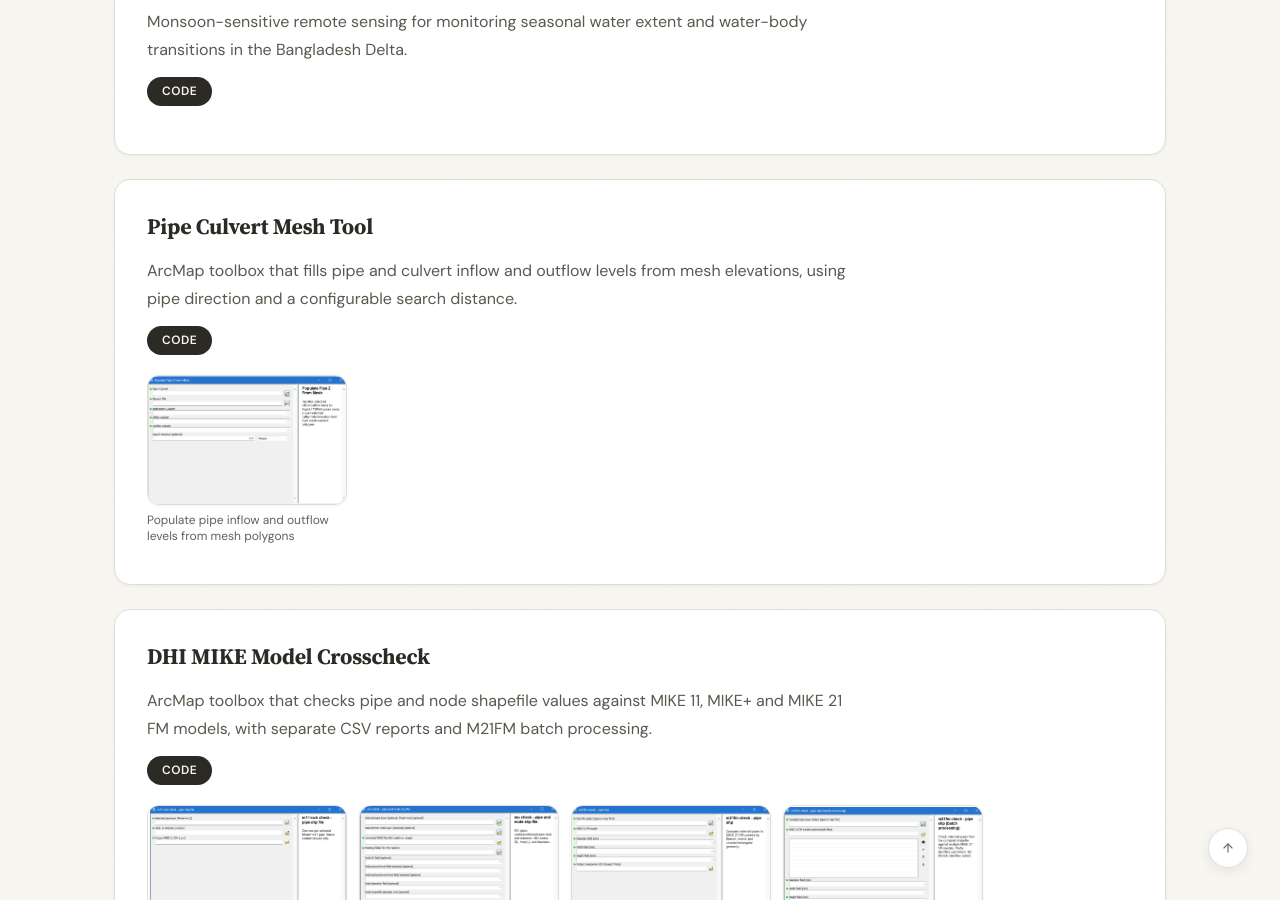
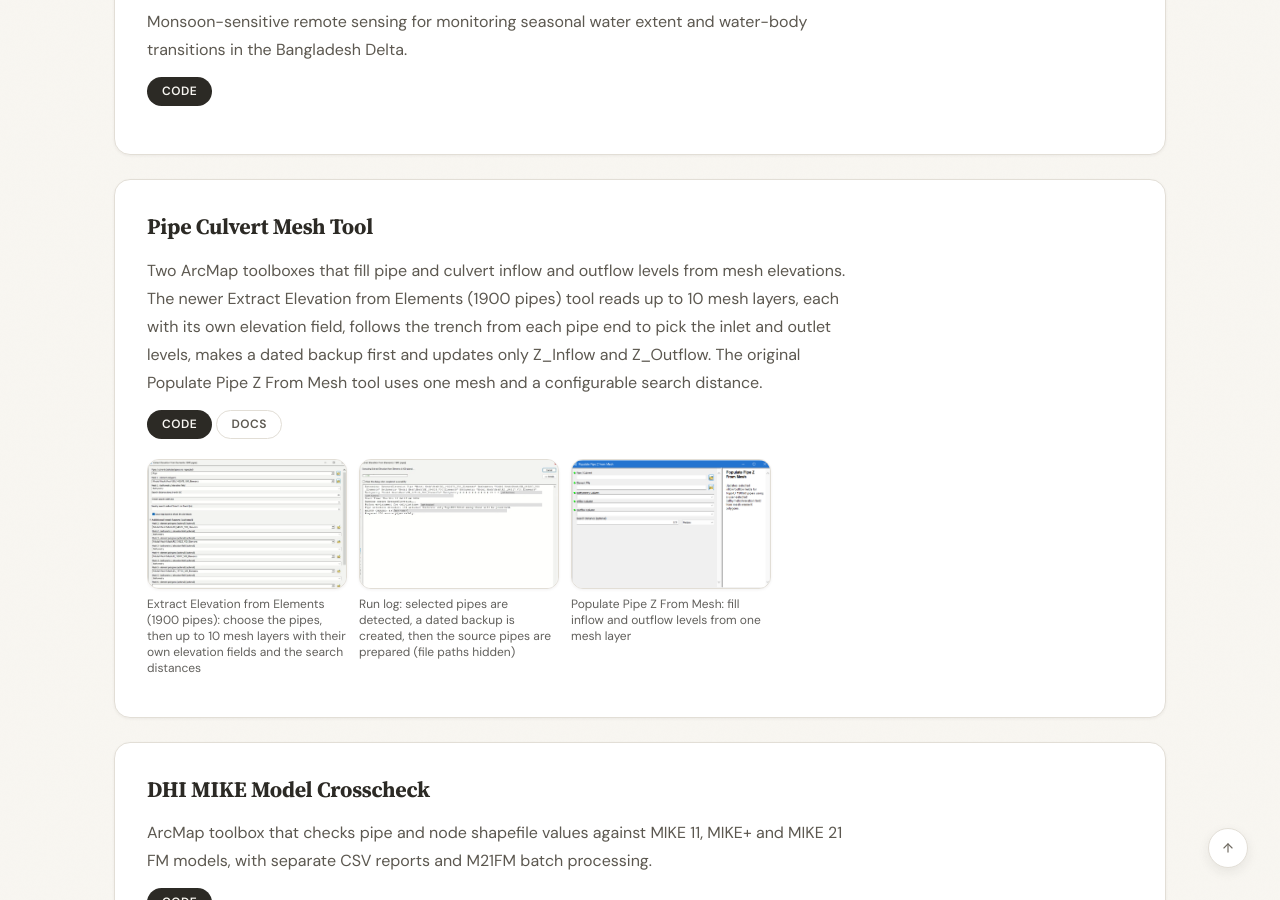
Before and after one commit to Bipul-roy-AI/Bipul-roy-AI.github.io, a Jekyll site: the page built from _pages/projects.md, in a window 1280 px wide and 900 px high, scrolled down 3721 px. Built offline with Jekyll 4.4.1, drawn with Linux system fonts in a browser that asks for light colours.

Commit message:
Projects: add Extract Elevation (1900 pipes) tool and screenshots
Co-Authored-By: Claude Sonnet 5.5 <noreply@anthropic.com>
Claude-Session: https://claude.ai/code/session_01V9QHTnW9PBt9KmPx5kj9Eg

```diff
--- a/_data/projects.yml
+++ b/_data/projects.yml
@@ -70,10 +70,15 @@
   description: "Monsoon-sensitive remote sensing for monitoring seasonal water extent and water-body transitions in the Bangladesh Delta."
 - name: Pipe Culvert Mesh Tool
   repo: https://github.com/Bipul-roy-AI/Pipe-Culvert-Mesh-Tool
-  description: "ArcMap toolbox that fills pipe and culvert inflow and outflow levels from mesh elevations, using pipe direction and a configurable search distance."
+  docs: https://github.com/Bipul-roy-AI/Pipe-Culvert-Mesh-Tool#readme
+  description: "Two ArcMap toolboxes that fill pipe and culvert inflow and outflow levels from mesh elevations. The newer Extract Elevation from Elements (1900 pipes) tool reads up to 10 mesh layers, each with its own elevation field, follows the trench from each pipe end to pick the inlet and outlet levels, makes a dated backup first and updates only Z_Inflow and Z_Outflow. The original Populate Pipe Z From Mesh tool uses one mesh and a configurable search distance."
   screenshots:
+    - src: /images/projects/pipe-culvert-mesh-tool/extract-elevation-dialog.png
+      caption: "Extract Elevation from Elements (1900 pipes): choose the pipes, then up to 10 mesh layers with their own elevation fields and the search distances"
+    - src: /images/projects/pipe-culvert-mesh-tool/extract-elevation-run-log.png
+      caption: "Run log: selected pipes are detected, a dated backup is created, then the source pipes are prepared (file paths hidden)"
     - src: /images/projects/pipe-culvert-mesh-tool/populate-pipe-z.png
-      caption: "Populate pipe inflow and outflow levels from mesh polygons"
+      caption: "Populate Pipe Z From Mesh: fill inflow and outflow levels from one mesh layer"
 - name: DHI MIKE Model Crosscheck
   repo: https://github.com/Bipul-roy-AI/DHI_MIKE_m11-mu-m21fm-crosscheck
   description: "ArcMap toolbox that checks pipe and node shapefile values against MIKE 11, MIKE+ and MIKE 21 FM models, with separate CSV reports and M21FM batch processing."
```
Also changed, not shown: images/projects/pipe-culvert-mesh-tool/extract-elevation-dialog.png (added), images/projects/pipe-culvert-mesh-tool/extract-elevation-run-log.png (added).
